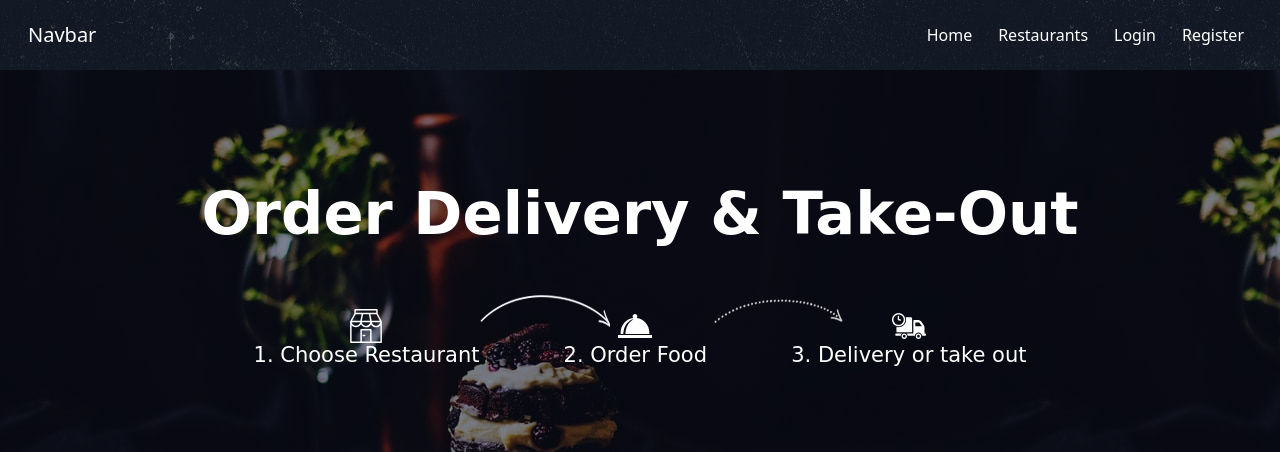
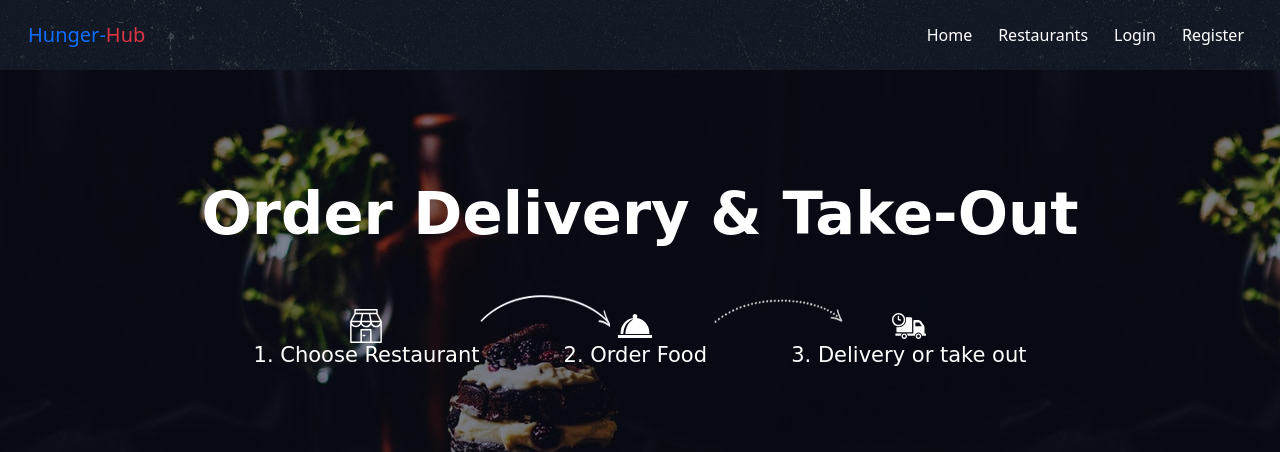
Before and after one commit to tusharNova/Hunger-Hub-Online-Food-Ordering-System-in-php, a PHP site: page / in a window 1280 px wide. Shown: the top 452 px of the page. Run offline with PHP 8.4, Linux system fonts and the light colour scheme; data comes from the database, SQL or seed files in the repository; some web fonts are replaced.

Commit message:
add new name

```diff
--- a/navbar.php
+++ b/navbar.php
@@ -7,7 +7,7 @@
 <header id="header" class="header-scroll top-header headrom">
         <nav class="navbar navbar-expand-md navbar-dark bg-dark fixed-top">
             <div class="container-fluid">
-                <a class="navbar-brand" href="#">Navbar</a>
+                <a class="navbar-brand text-primary" href="index.php">Hunger-<span class='text-danger'>Hub</span></a>
                 <button class="navbar-toggler" type="button" data-bs-toggle="collapse" data-bs-target="#navbarSupportedContent" aria-controls="navbarSupportedContent" aria-expanded="false" aria-label="Toggle navigation">
                     <span class="navbar-toggler-icon"></span>
                 </button>
```
